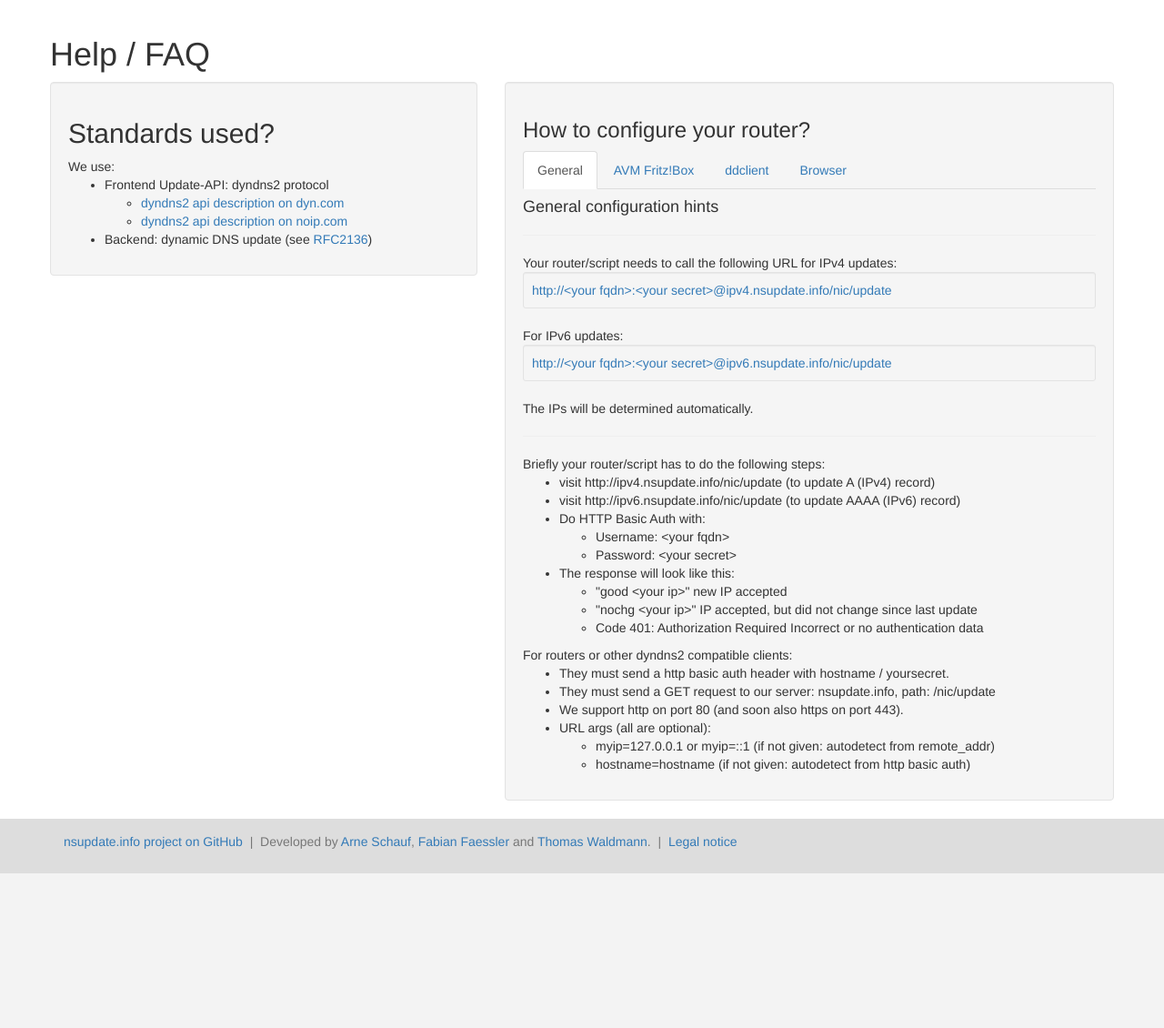
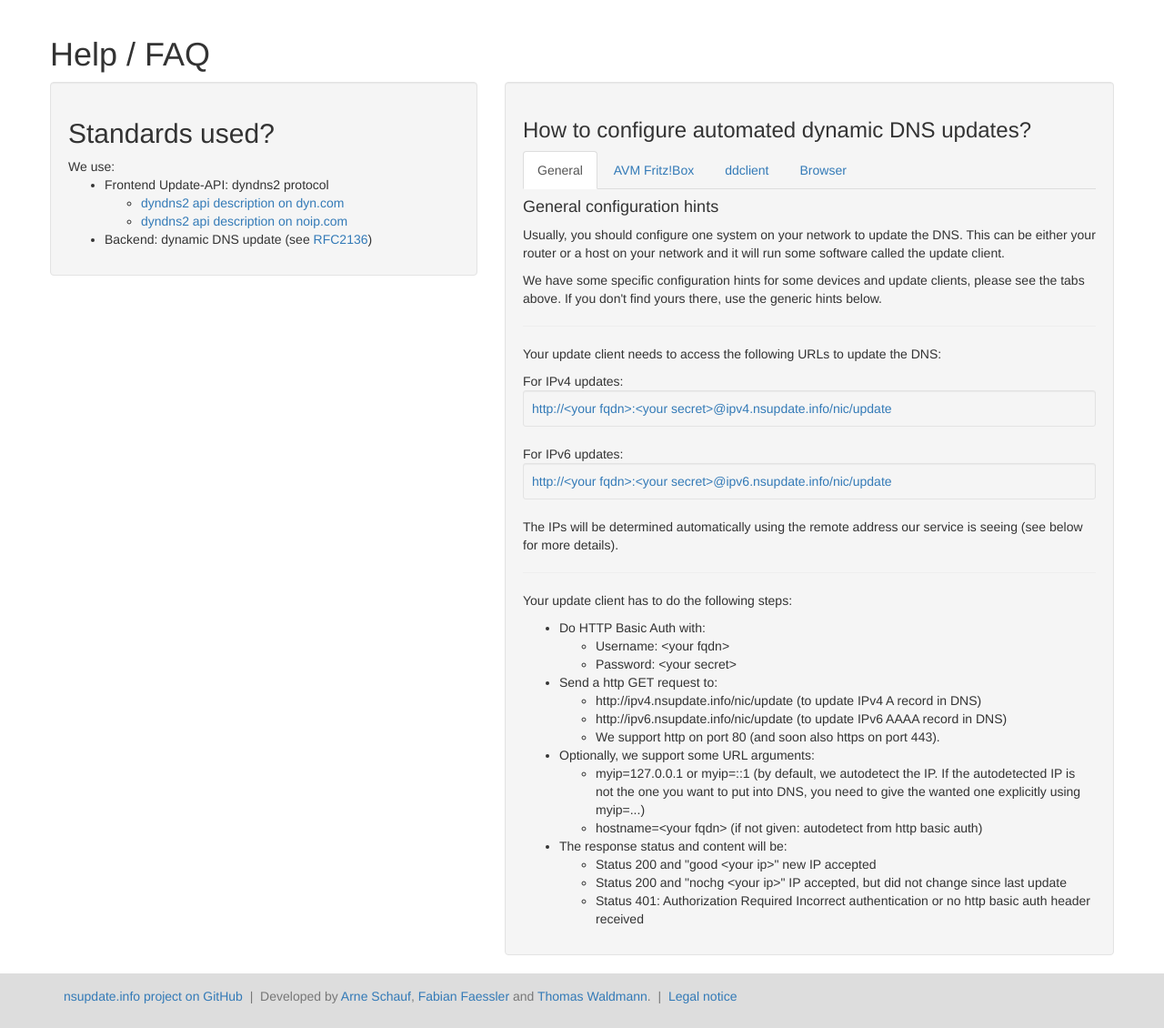
Before and after one commit to nsupdate-info/nsupdate.info, a Django app: page /help/ in a window 1280 px wide. Shown: the part 51-1181 px from the top of the page at 91% size. Before the commit the page ends 1011 px from the top, so only its background shows below. Run offline with Django 3.2, Linux system fonts and the light colour scheme; some libraries are stand-ins or nearby versions.

Commit message:
configuration help: add some generic intro text, improve / clarify wording, reorder

```diff
--- a/nsupdate/main/templates/main/generate_secret.html
+++ b/nsupdate/main/templates/main/generate_secret.html
@@ -13,7 +13,7 @@
     </div>
     <div class="col-lg-8">
         <div class="well">
-            <h3>How to configure your router?</h3>
+            <h3>How to configure automated dynamic DNS updates?</h3>
             {% include "main/includes/tabbed_router_configuration.html" with host=object %}
         </div>
     </div>
--- a/nsupdate/main/templates/main/help.html
+++ b/nsupdate/main/templates/main/help.html
@@ -21,7 +21,7 @@
     </div>
     <div class="col-lg-7">
         <div class="well">
-            <h3>How to configure your router?</h3>
+            <h3>How to configure automated dynamic DNS updates?</h3>
             {% include "main/includes/tabbed_router_configuration.html" with host=object %}
         </div>
     </div>
--- a/nsupdate/main/templates/main/includes/tabbed_router_configuration.html
+++ b/nsupdate/main/templates/main/includes/tabbed_router_configuration.html
@@ -8,8 +8,20 @@
 <div class="tab-content">
     <div class="tab-pane active" id="generic">
         <h4>General configuration hints</h4>
+        <p>
+            Usually, you should configure one system on your network to update the DNS.
+            This can be either your router or a host on your network and it will run some software
+            called the update client.
+        </p>
+        <p>
+            We have some specific configuration hints for some devices and update clients,
+            please see the tabs above. If you don't find yours there, use the generic hints below.
+        </p>
         <hr>
-        Your router/script needs to call the following URL for IPv4 updates:
+        <p>
+            Your update client needs to access the following URLs to update the DNS:
+        </p>
+        For IPv4 updates:
         <div class="well well-sm">
             <a href="http://{{ host.get_fqdn|default:"&lt;your fqdn&gt;" }}:{{ update_secret|default:"&lt;your secret&gt;" }}@ipv4.nsupdate.info/nic/update">http://{{ host.get_fqdn|default:"&lt;your fqdn&gt;" }}:{{ update_secret|default:"&lt;your secret&gt;" }}@ipv4.nsupdate.info/nic/update</a>
         </div>
@@ -17,35 +29,39 @@
         <div class="well well-sm">
             <a href="http://{{ host.get_fqdn|default:'&lt;your fqdn&gt;' }}:{{ update_secret|default:'&lt;your secret&gt;' }}@ipv6.nsupdate.info/nic/update">http://{{ host.get_fqdn|default:'&lt;your fqdn&gt;' }}:{{ update_secret|default:'&lt;your secret&gt;' }}@ipv6.nsupdate.info/nic/update</a>
         </div>
-        The IPs will be determined automatically.
+        The IPs will be determined automatically using the remote address our service is seeing
+        (see below for more details).
         <hr>
-        Briefly your router/script has to do the following steps:
+        <p>
+            Your update client has to do the following steps:
+        </p>
         <ul>
-            <li>visit http://ipv4.nsupdate.info/nic/update (to update A (IPv4) record)</li>
-            <li>visit http://ipv6.nsupdate.info/nic/update (to update AAAA (IPv6) record)</li>
             <li>Do HTTP Basic Auth with:
                 <ul>
                     <li>Username: {{ host.get_fqdn|default:"&lt;your fqdn&gt;" }}</li>
                     <li>Password: {{ update_secret|default:"&lt;your secret&gt;" }}</li>
                 </ul>
             </li>
-            <li>The response will look like this:
+            <li>Send a http GET request to:
                 <ul>
-                    <li>"good &lt;your ip&gt;" <i class="icon-long-arrow-right"></i> new IP accepted</li>
-                    <li>"nochg &lt;your ip&gt;" <i class="icon-long-arrow-right"></i> IP accepted, but did not change since last update</li>
-                    <li>Code 401: Authorization Required <i class="icon-long-arrow-right"></i> Incorrect or no authentication data</li>
+                    <li>http://ipv4.nsupdate.info/nic/update  (to update IPv4 A record in DNS)</li>
+                    <li>http://ipv6.nsupdate.info/nic/update  (to update IPv6 AAAA record in DNS)</li>
+                    <li>We support http on port 80 (and soon also https on port 443).</li>
                 </ul>
             </li>
-        </ul>
-        For routers or other dyndns2 compatible clients:
-        <ul>
-            <li>They must send a http basic auth header with hostname / yoursecret.</li>
-            <li>They must send a GET request to our server: nsupdate.info, path: /nic/update</li>
-            <li>We support http on port 80 (and soon also https on port 443).</li>
-            <li>URL args (all are optional):
+            <li>Optionally, we support some URL arguments:
                 <ul>
-                    <li>myip=127.0.0.1 or myip=::1  (if not given: autodetect from remote_addr)</li>
-                    <li>hostname=hostname (if not given: autodetect from http basic auth)</li>
+                    <li>myip=127.0.0.1 or myip=::1  (by default, we autodetect the IP. If the autodetected IP is not
+                        the one you want to put into DNS, you need to give the wanted one explicitly using myip=...)
+                    </li>
+                    <li>hostname={{ host.get_fqdn|default:"&lt;your fqdn&gt;" }} (if not given: autodetect from http basic auth)</li>
+                </ul>
+            </li>
+            <li>The response status and content will be:
+                <ul>
+                    <li>Status 200 and "good &lt;your ip&gt;" <i class="icon-long-arrow-right"></i> new IP accepted</li>
+                    <li>Status 200 and "nochg &lt;your ip&gt;" <i class="icon-long-arrow-right"></i> IP accepted, but did not change since last update</li>
+                    <li>Status 401: Authorization Required <i class="icon-long-arrow-right"></i> Incorrect authentication or no http basic auth header received</li>
                 </ul>
             </li>
         </ul>
```
